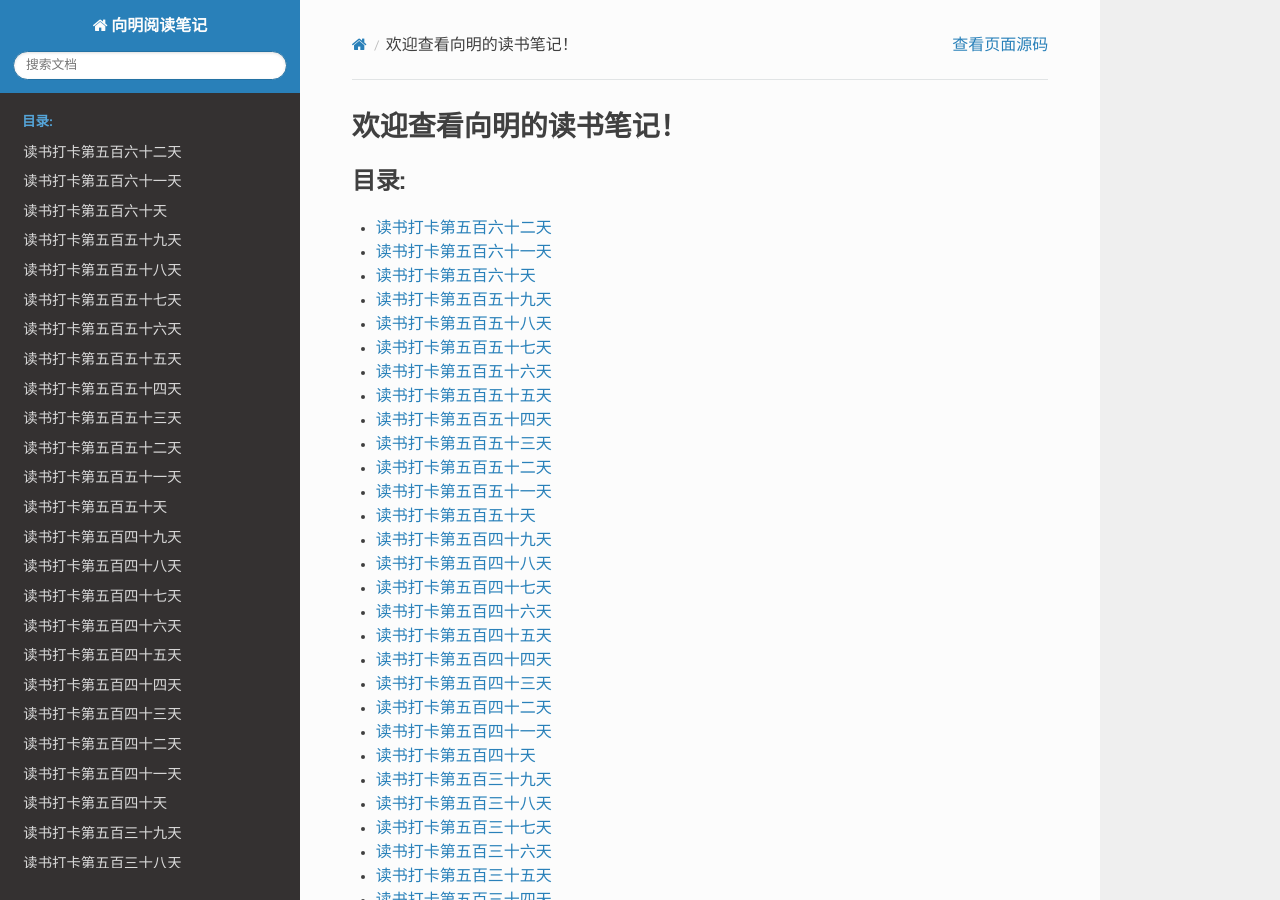
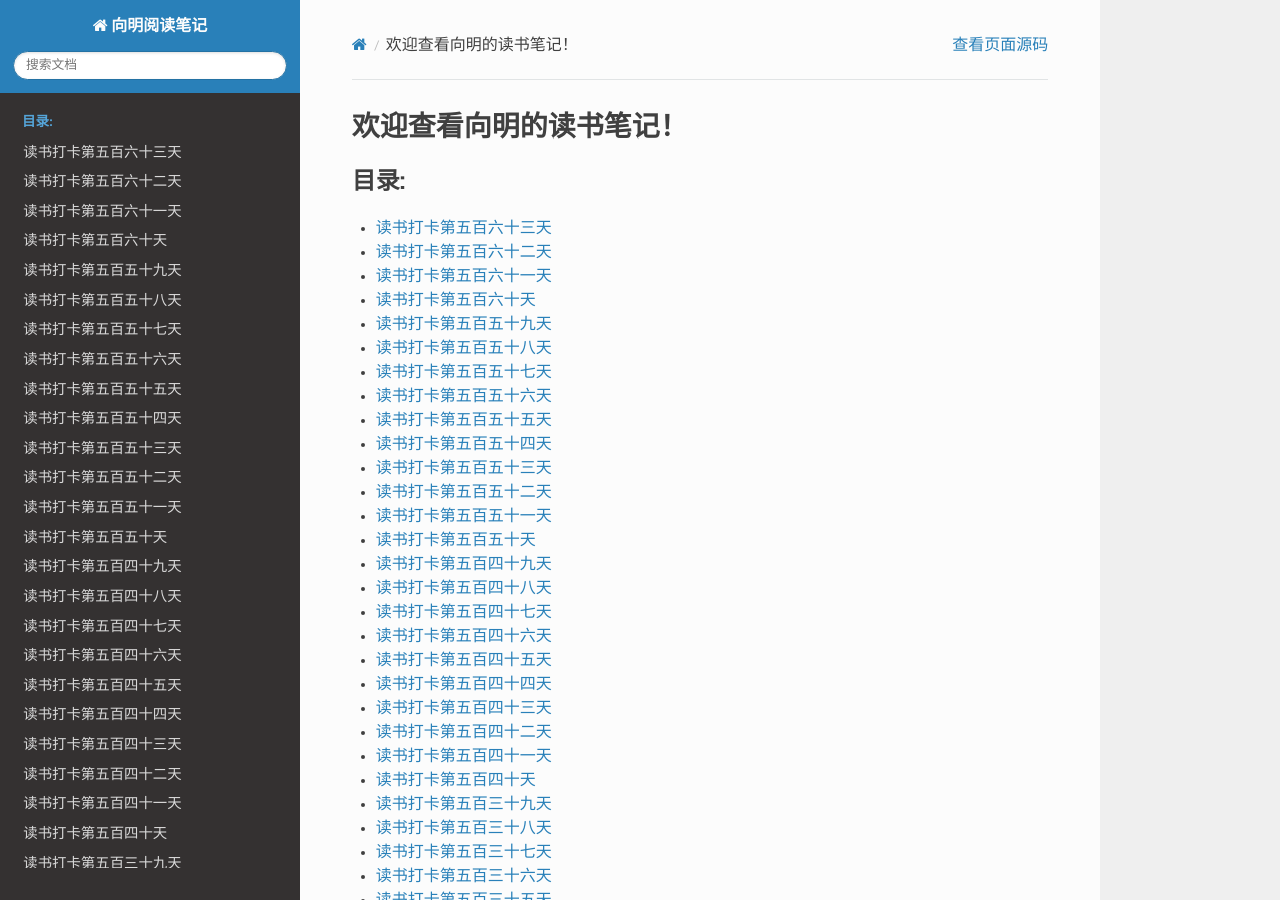
Before and after one commit to xiangming1975/reading, a Sphinx documentation site: the page built from source/index.rst, in a window 1280 px wide and 900 px high. Built offline with Sphinx 7.4.7 and the Read the Docs theme 2.0.0, drawn with Linux system fonts in a browser that asks for light colours.

Commit message:
自动提交时间: 2022-03-27T22:00:02,738720833+08:00

```diff
--- /dev/null
+++ b/source/2022-03-27.md
@@ -0,0 +1,8 @@
+# 读书打卡第五百六十三天
+## 《科学的反革命》（十一）
+
+**第二部分 科学的反革命**
+
+### 十二、“观念的助产士”：圣西门
+
+>
```
Also changed, not shown: source/2022-03-24.md (+1 -1 lines).
